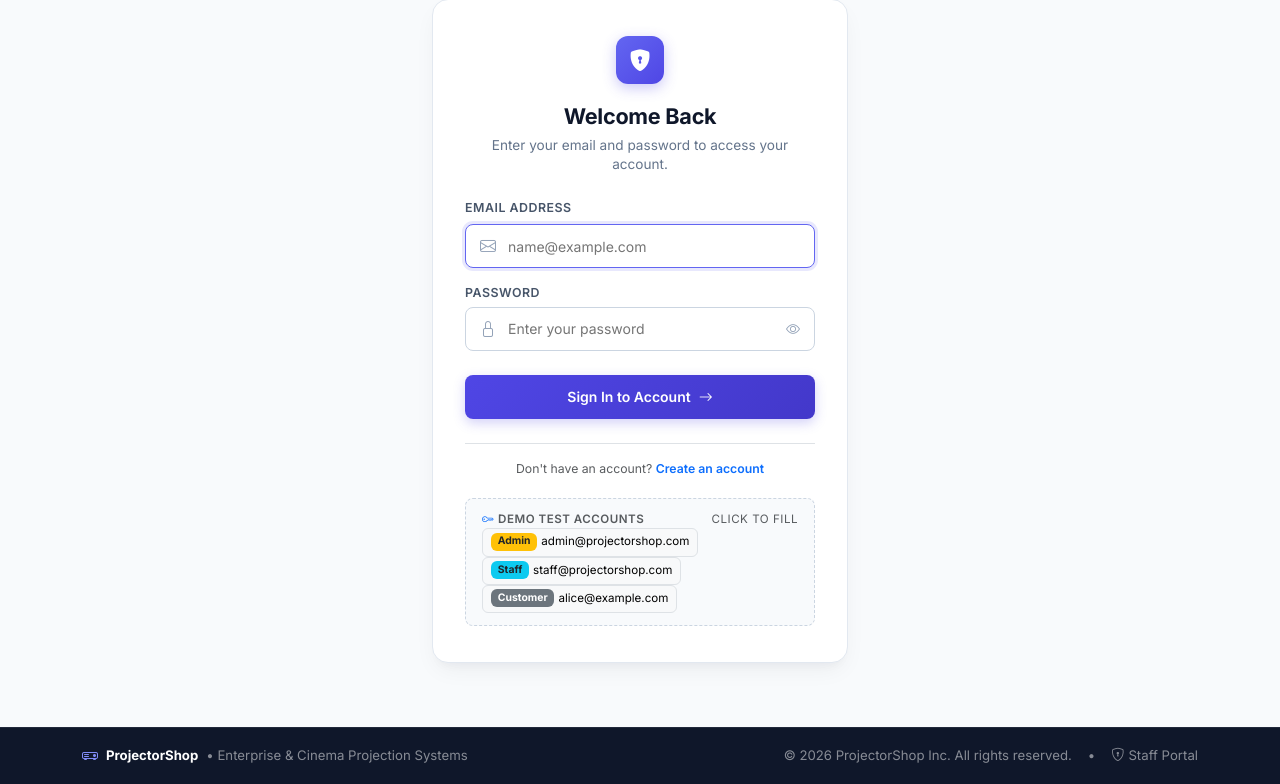
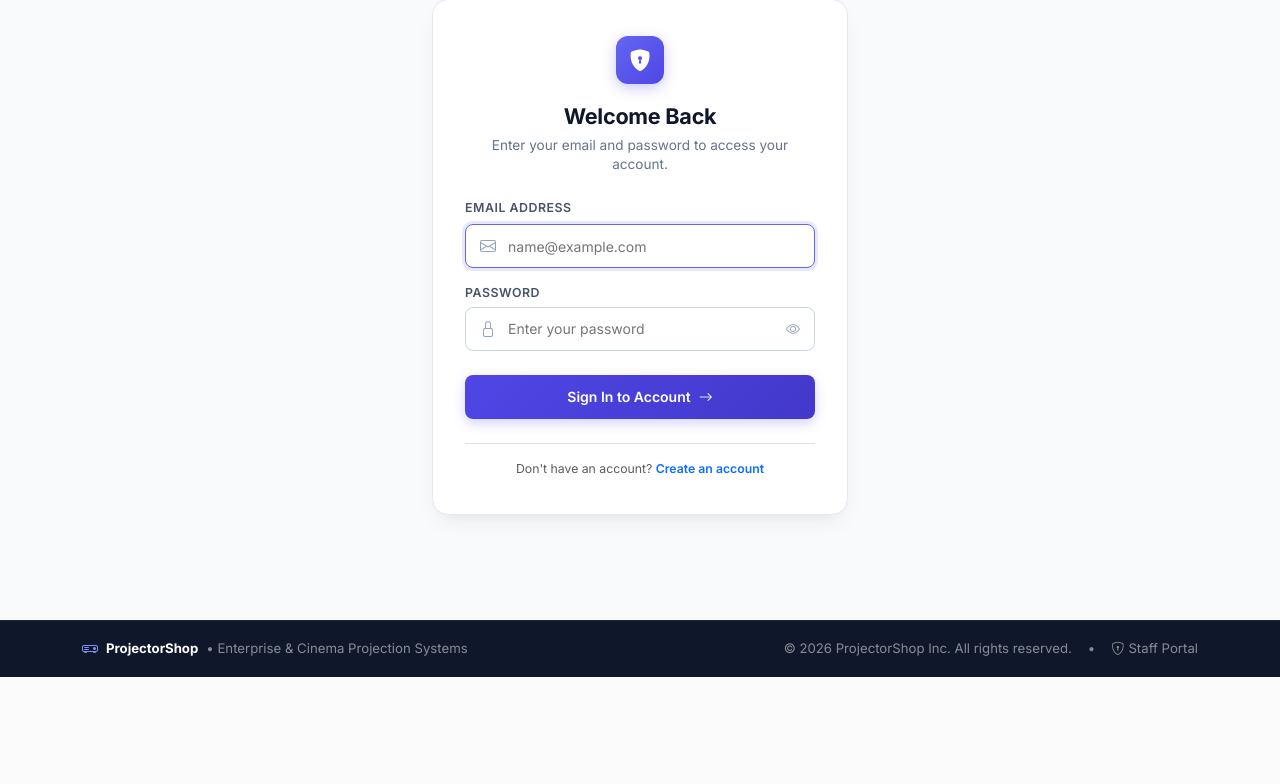
Before and after one commit to AbishekRT/DA_ecommerce, a Flask app: page /login in a window 1280 px wide. Shown: the part 123-907 px from the top of the page. After the commit the page ends 800 px from the top, so only its background shows below. Run offline with Flask 3, Linux system fonts and the light colour scheme; some libraries are stand-ins or nearby versions.

Commit message:
fix(auth): remove demo test accounts section and fill helper from login page

```diff
--- a/static/css/custom.css
+++ b/static/css/custom.css
@@ -424,15 +424,6 @@ body {
   color: #ffffff;
   transform: translateY(-1px);
   box-shadow: 0 6px 16px rgba(79, 70, 229, 0.35);
-}
-
-.auth-quick-accounts {
-  background: #f8fafc;
-  border: 1px dashed #cbd5e1;
-  border-radius: 8px;
-  padding: 0.75rem 1rem;
-  margin-top: 1.25rem;
-  font-size: 0.775rem;
 }
 
 /* Product catalog grid */
--- a/templates/auth/login.html
+++ b/templates/auth/login.html
@@ -52,28 +52,6 @@
         <a href="{{ url_for('auth.register') }}" class="text-primary fw-semibold text-decoration-none">Create an account</a>
       </p>
     </div>
-
-    <!-- Quick Demo Accounts for Viva / Testing Convenience -->
-    <div class="auth-quick-accounts">
-      <div class="d-flex align-items-center justify-content-between text-muted fw-semibold mb-1.5" style="font-size: 0.725rem; text-transform: uppercase; letter-spacing: 0.5px;">
-        <span><i class="bi bi-key me-1 text-primary"></i>Demo Test Accounts</span>
-        <span class="text-muted fw-normal">Click to fill</span>
-      </div>
-      <div class="d-flex flex-wrap gap-1.5">
-        <button type="button" class="btn btn-light btn-sm border py-0.5 px-2 rounded-2" style="font-size: 0.725rem;"
-                onclick="fillLogin('admin@projectorshop.com', 'ProjAdmin#2026!Secure')">
-          <span class="badge bg-warning text-dark me-1" style="font-size: 0.65rem;">Admin</span>admin@projectorshop.com
-        </button>
-        <button type="button" class="btn btn-light btn-sm border py-0.5 px-2 rounded-2" style="font-size: 0.725rem;"
-                onclick="fillLogin('staff@projectorshop.com', 'ProjStaff#2026!Secure')">
-          <span class="badge bg-info text-dark me-1" style="font-size: 0.65rem;">Staff</span>staff@projectorshop.com
-        </button>
-        <button type="button" class="btn btn-light btn-sm border py-0.5 px-2 rounded-2" style="font-size: 0.725rem;"
-                onclick="fillLogin('alice@example.com', 'Alice#Pass2026$')">
-          <span class="badge bg-secondary me-1" style="font-size: 0.65rem;">Customer</span>alice@example.com
-        </button>
-      </div>
-    </div>
   </div>
 </div>
 
@@ -91,10 +69,5 @@ function togglePasswordVisibility(inputId, btn) {
     icon.classList.add('bi-eye');
   }
 }
-
-function fillLogin(email, pass) {
-  document.getElementById('email').value = email;
-  document.getElementById('password').value = pass;
-}
 </script>
 {% endblock %}
```
